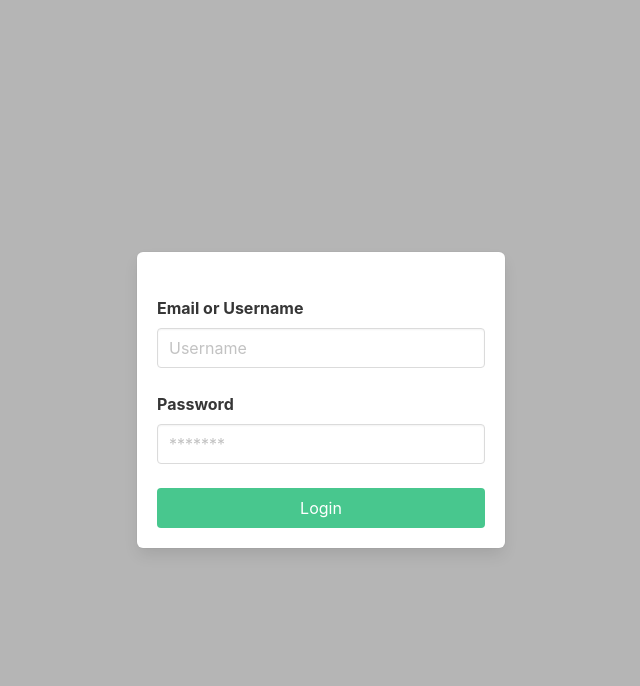
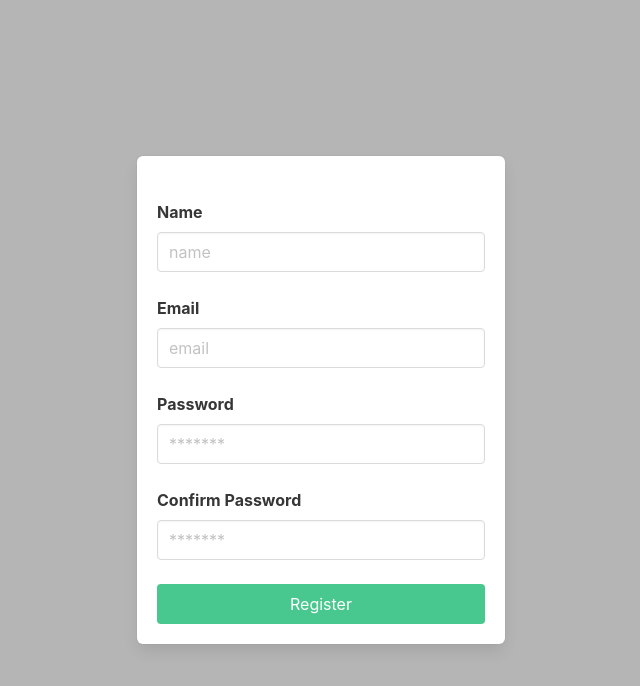
Before and after one commit to ujangaris/loginRegister, a React (Create React App) app in the folder frontend/: page /register in a window 1280 px wide. Shown: the top 686 px of the page, without its empty margins (319-959 px from the left). Built offline with nearby package versions, Linux system fonts and the light colour scheme.

Commit message:
Register Component

```diff
--- a/frontend/package.json
+++ b/frontend/package.json
@@ -11,7 +11,7 @@
     "jwt-decode": "^3.1.2",
     "react": "^17.0.2",
     "react-dom": "^17.0.2",
-    "react-router-dom": "^6.0.1",
+    "react-router-dom": "^5.2.0",
     "react-scripts": "4.0.3",
     "web-vitals": "^1.1.2"
   },
--- a/frontend/src/App.js
+++ b/frontend/src/App.js
@@ -1,9 +1,18 @@
+import { BrowserRouter, Route, Switch } from 'react-router-dom';
 import Login from './components/Login';
+import Register from './components/Register';
 function App() {
   return (
-    <div>
-      <Login />
-    </div>
+    <BrowserRouter>
+      <Switch>
+        <Route exact path="/">
+          <Login />
+        </Route>
+        <Route path="/register">
+          <Register />
+        </Route>
+      </Switch>
+    </BrowserRouter>
   );
 }
 
--- /dev/null
+++ b/frontend/src/components/Register.js
@@ -0,0 +1,58 @@
+// rafce
+import React from 'react';
+
+const Register = () => {
+  return (
+    <section className="hero has-background-grey-light is-fullheight is-fullwidth">
+      <div className="hero-body">
+        <div className="container">
+          <div className="columns is-centered">
+            <div className="column is-4-desktop">
+              <form className="box">
+                <div className="field mt-5">
+                  <label className="label">Name</label>
+                  <div className="controls">
+                    <input type="text" className="input" placeholder="name" />
+                  </div>
+                </div>
+                <div className="field mt-5">
+                  <label className="label">Email</label>
+                  <div className="controls">
+                    <input type="text" className="input" placeholder="email" />
+                  </div>
+                </div>
+                <div className="field mt-5">
+                  <label className="label">Password</label>
+                  <div className="controls">
+                    <input
+                      type="password"
+                      className="input"
+                      placeholder="*******"
+                    />
+                  </div>
+                </div>
+                <div className="field mt-5">
+                  <label className="label">Confirm Password</label>
+                  <div className="controls">
+                    <input
+                      type="password"
+                      className="input"
+                      placeholder="*******"
+                    />
+                  </div>
+                </div>
+                <div className="field mt-5">
+                  <button className="button is-success is-fullwidth">
+                    Register
+                  </button>
+                </div>
+              </form>
+            </div>
+          </div>
+        </div>
+      </div>
+    </section>
+  );
+};
+
+export default Register;
```
Also changed, not shown: 2 other files (tests, documents, lock files or other folders).
